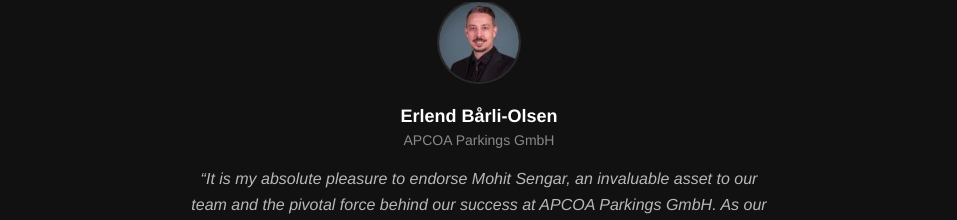
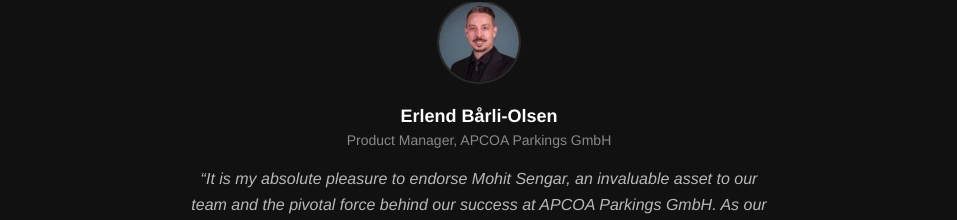
Before and after one commit to mohitsengarconsultancy/mohitsengar-site, a Next.js app: page / in a window 1280 px wide. Shown: the part 7360-7580 px from the top of the page, without its empty margins (161-1118 px from the left). Built offline with nearby package versions, Linux system fonts and the light colour scheme.

Commit message:
Use real recommender titles from the CV for Erlend and Emma
Co-Authored-By: Claude Opus 5.5 <noreply@anthropic.com>

```diff
--- a/src/app/HomeClient.tsx
+++ b/src/app/HomeClient.tsx
@@ -144,8 +144,8 @@ const PROJECTS = [
 /* Verbatim quotes, shared with /resume and the service pages (src/lib/testimonials.ts). */
 const TESTIMONIALS = [
   { img: "/images/testimonial-nathan.jpeg", name: "Nathan Jaskot", role: "Client", text: QUOTES.nathan },
-  { img: "/images/testimonial-erlend.jpeg", name: "Erlend B\u00e5rli-Olsen", role: "APCOA Parkings GmbH", text: QUOTES.erlend },
-  { img: "/images/testimonial-emma.jpeg", name: "Emma Lucas", role: "Client", text: QUOTES.emma },
+  { img: "/images/testimonial-erlend.jpeg", name: "Erlend B\u00e5rli-Olsen", role: "Product Manager, APCOA Parkings GmbH", text: QUOTES.erlend },
+  { img: "/images/testimonial-emma.jpeg", name: "Emma Lucas", role: "Director of Operations, Canteenhub", text: QUOTES.emma },
   { img: "/images/testimonial-max.jpeg", name: "Max Aronsson", role: "Long-term Collaborator", text: QUOTES.max },
   { img: "/images/testimonial-nadia.jpeg", name: "Nadia O.", role: "Legal Tech Founder", text: QUOTES.nadia },
 ];
```
